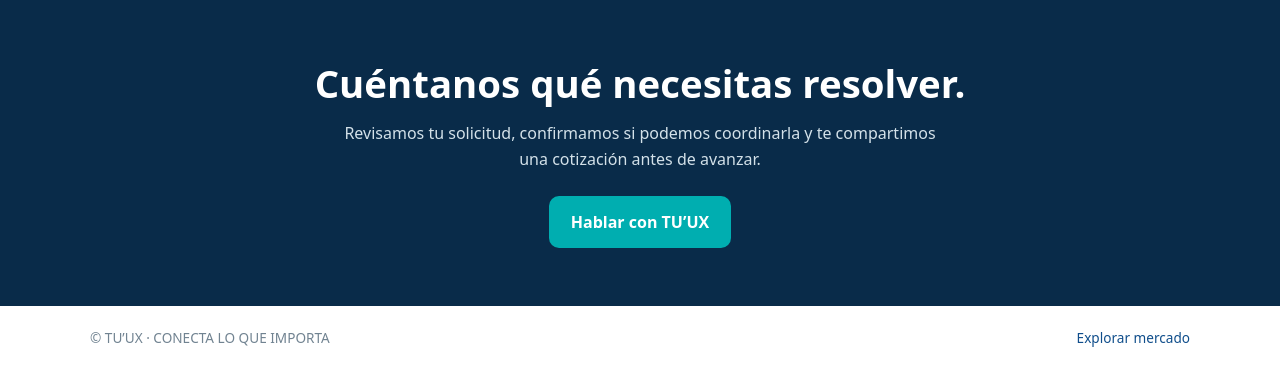
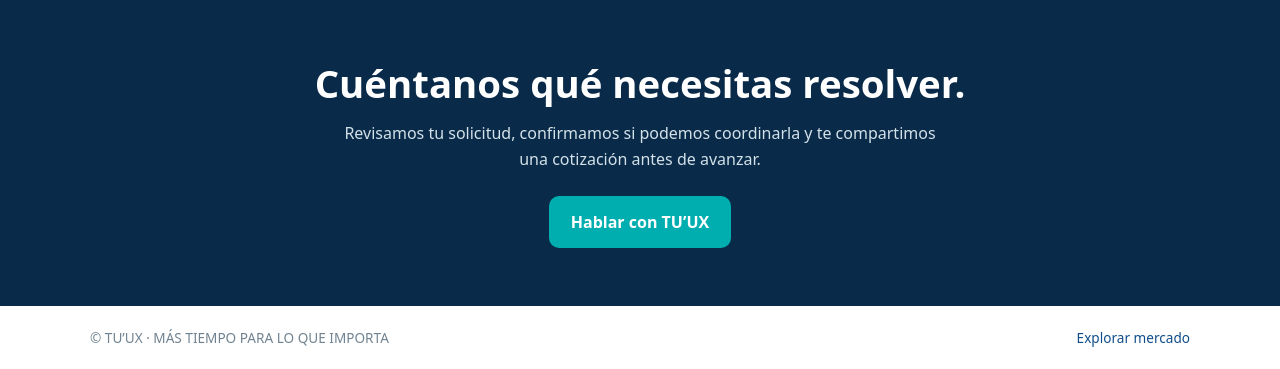
Before and after one commit to faacclocks-glitch/Tuux, a Flask app: page / in a window 1280 px wide. Shown: the part 1813-2182 px from the top of the page. Run offline with Flask 3, Linux system fonts and the light colour scheme; parts of the project's set-up code (start-up, migrations or seed data) failed here and were passed over.

Commit message:
Update footer slogan to more time for what matters

```diff
--- a/templates/index.html
+++ b/templates/index.html
@@ -42,5 +42,5 @@ body{background:#fff;color:var(--ink)}.page-content{padding:0!important}.nav,.mo
 </div></div></section>
 <section class="section"><div class="inner"><h2>¿Dónde coordinamos?</h2><p class="intro">Nuestra base de atención está en Mérida y evaluamos solicitudes de municipios cercanos según la distancia, el tiempo y la disponibilidad.</p></div></section>
 <section class="bottom"><h2>Cuéntanos qué necesitas resolver.</h2><p>Revisamos tu solicitud, confirmamos si podemos coordinarla y te compartimos una cotización antes de avanzar.</p><a class="primary" href="https://wa.me/5215588182650?text=Hola%20Tu%27ux%2C%20quiero%20consultar%20una%20necesidad." target="_blank" rel="noopener">Hablar con TU’UX</a></section></main>
-<footer class="footer"><span>© TU’UX · CONECTA LO QUE IMPORTA</span><span><a href="{{ url_for('market') }}">Explorar mercado</a></span></footer></div>
+<footer class="footer"><span>© TU’UX · MÁS TIEMPO PARA LO QUE IMPORTA</span><span><a href="{{ url_for('market') }}">Explorar mercado</a></span></footer></div>
 {% endblock %}
```
